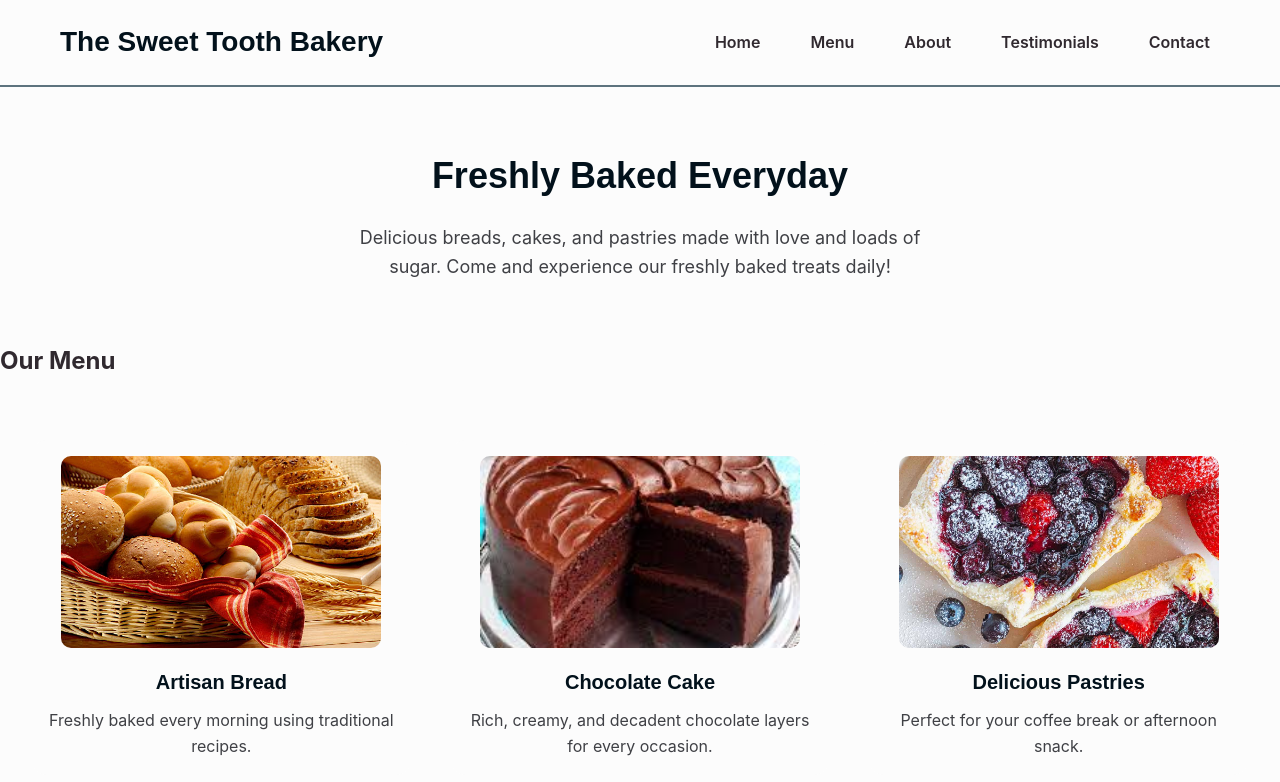
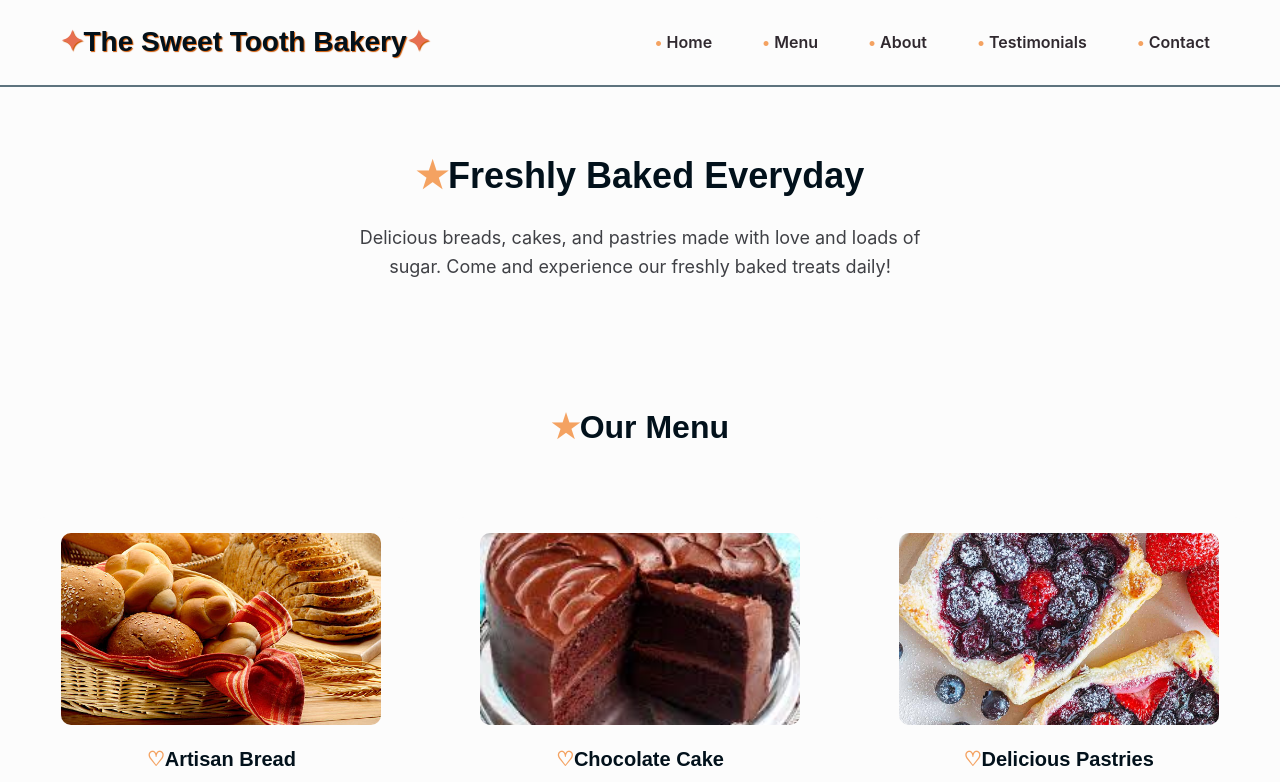
Before and after one commit to rrc-w2025-sparvej/module_2_hackathon_2, a plain HTML site: page index.html in a window 1280 px wide. Shown: the top 782 px of the page. Drawn offline with Linux system fonts and the light colour scheme.

Commit message:
Feat: Added pseudoelements, fixed some CSS and HTML.

```diff
--- a/index.html
+++ b/index.html
@@ -22,13 +22,15 @@
 
     <main>
         <section id="home">
+
             <h2>Freshly Baked Everyday</h2>
             <p>Delicious breads, cakes, and pastries made with love and loads of sugar. Come and experience our freshly baked treats daily!</p>
+
         </section>
 
-        <h2>Our Menu</h2>
+
         <section id="menu">
-
+            <h2>Our Menu</h2>
             <article class="menu-item">
                 <img src="images/breads.jpg" alt="Artisan Bread">
                 <h3>Artisan Bread</h3>
--- a/styles.css
+++ b/styles.css
@@ -1,3 +1,44 @@
+header h1::before,
+header h1::after {
+    content:"✦";
+    color: #e76f51;
+    margin: 0rem;
+}
+
+header h1 {
+    text-shadow: 1px 1px 1px #c50;
+}
+
+
+a:hover {
+    text-decoration: underline;
+    color: #f4a261;
+}
+
+ul {
+    list-style: none;
+}
+
+nav ul li a::before {
+  content: "• ";
+  color: #f4a261;
+}
+
+h2::after {
+    content: "";
+    background: #f4a261;
+}
+
+h2::before {
+    content: "★";
+    color: #f4a261;
+}
+
+h3::before {
+    content: "♡";
+    color: #f4a261;
+}
+
 * {
     box-sizing: border-box;
     margin: 0;
@@ -75,12 +116,18 @@ main section {
     color: #3F4045;
 }
 
+#menu h2 {
+    grid-column: 1 / -1;
+    text-align: center;
+    margin-bottom: 2rem;
+}
+
 #menu h2, #about h2, #testimonials h2, #gallery h2 {
     text-align: center;
     font-family: 'Poppins', sans-serif;
     font-size: 2rem;
     color: #02111B;
-    margin-bottom: 3rem;
+    margin-bottom: 1.5rem;
 }
 
 .menu-item {
```
Also changed, not shown: 1 other file.
